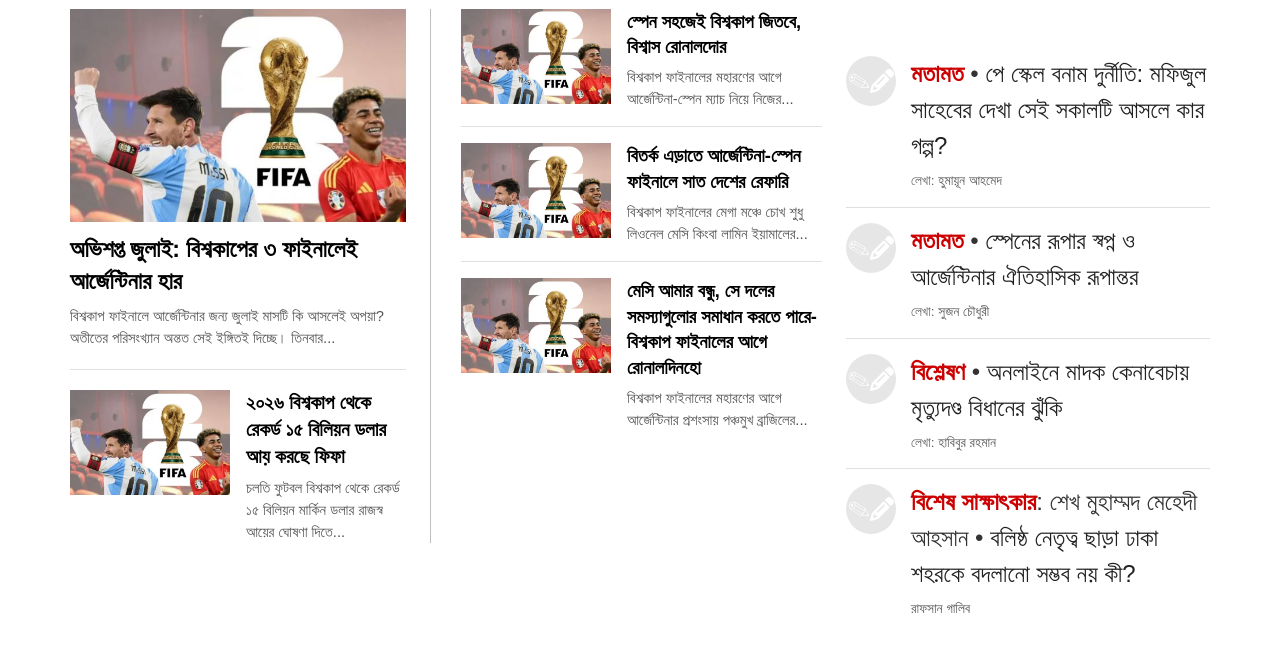
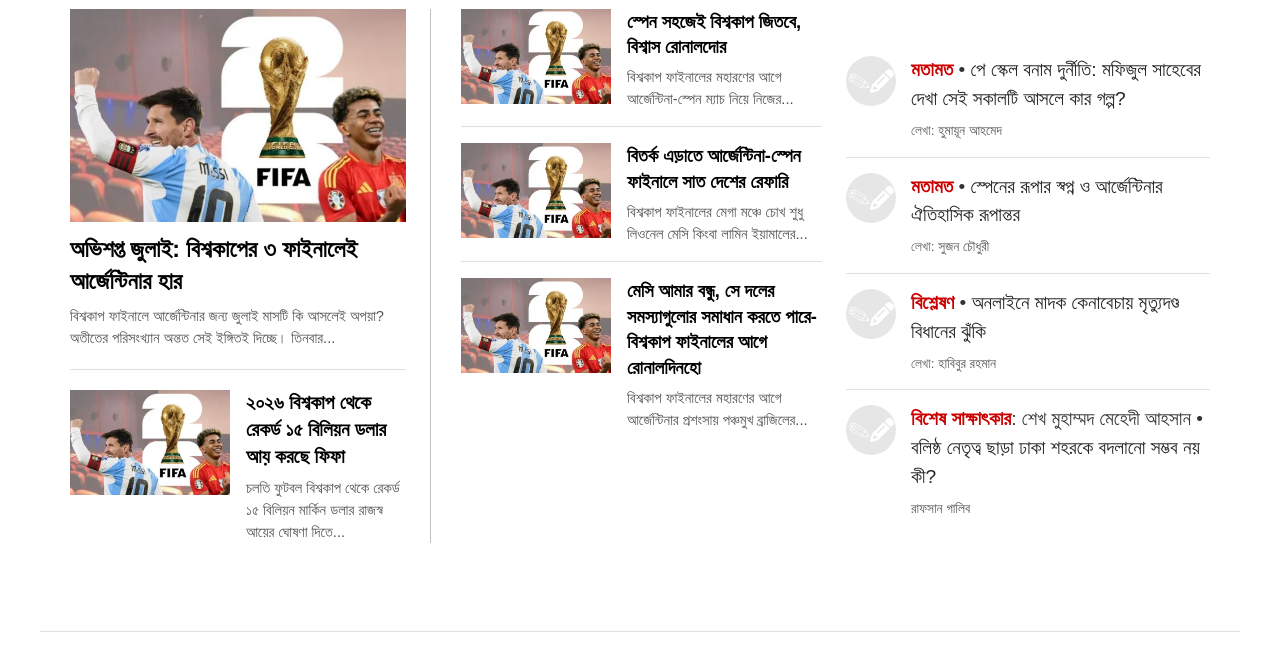
Before and after one commit to ajkalnews/sottokothon, a plain HTML site: page index.html in a window 1280 px wide. Shown: the part 2745-3401 px from the top of the page. Drawn offline with nearby package versions, Linux system fonts and the light colour scheme; a web font is replaced by a local one.

Commit message:
Update sidebar.css

```diff
--- a/css/sidebar.css
+++ b/css/sidebar.css
@@ -604,8 +604,8 @@
 }
 
 .mi-opinion-title {
-    font-size: 1.5rem;
-    font-weight: normal;
+    font-size: 1.2rem;
+    font-weight: 500;
     line-height: 1.5;
     margin: 0 0 6px 0;
     color: #333333;
```
